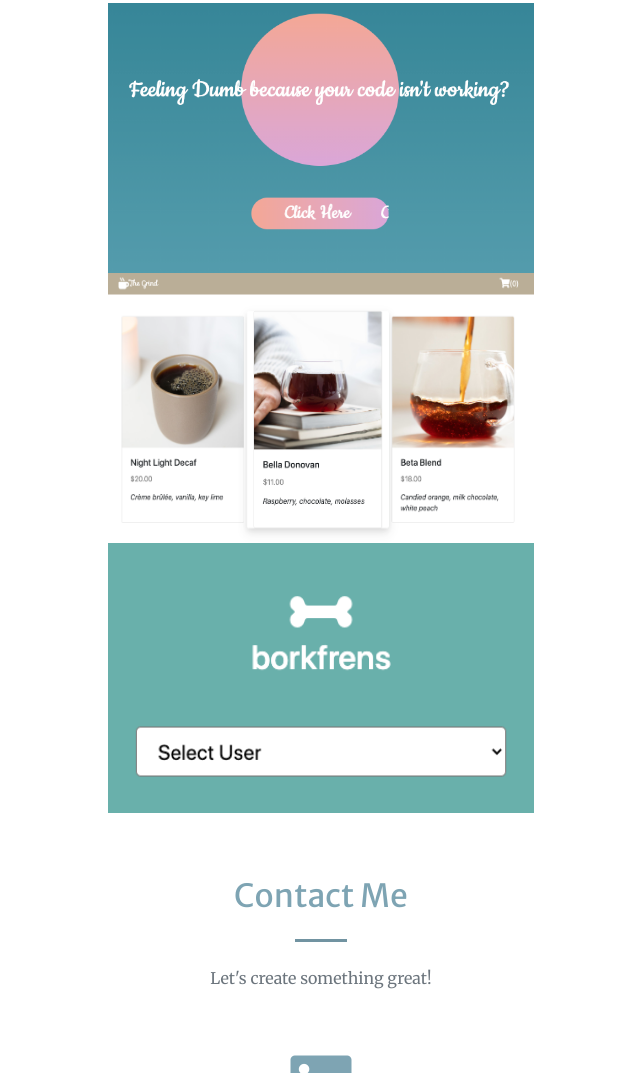
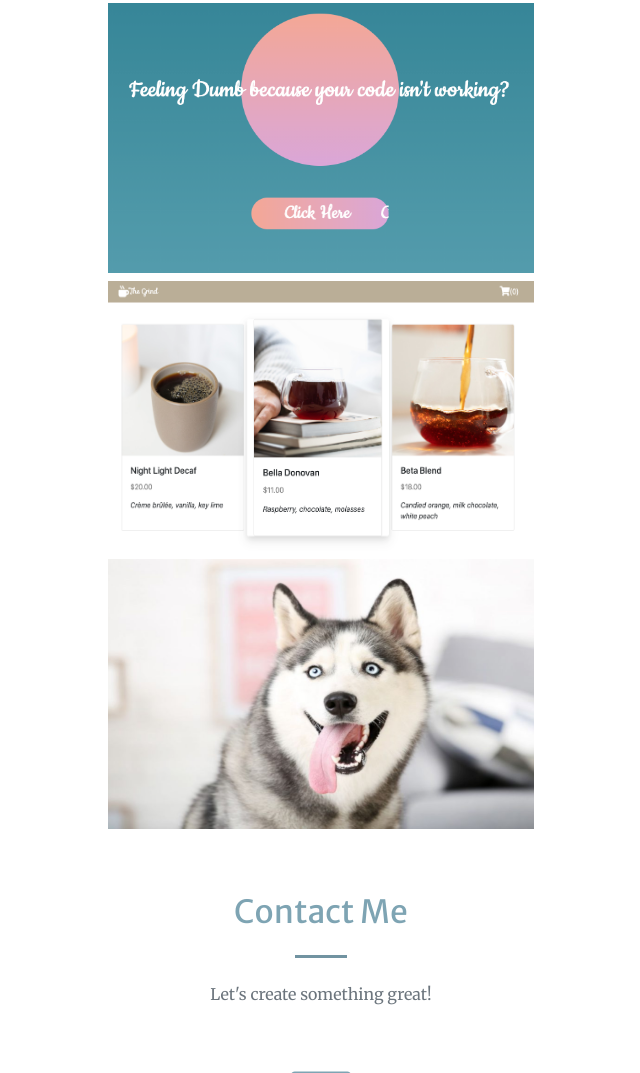
Before and after one commit to MatthewWeiChen/portfolio, a website: page src/index.html in a window 1280 px wide. Shown: the part 2020-3093 px from the top of the page, without its empty margins (319-959 px from the left). Drawn offline with nearby package versions, Linux system fonts and the light colour scheme.

Commit message:
new photo and added spacing to portfolio section

```diff
--- a/src/index.html
+++ b/src/index.html
@@ -209,7 +209,7 @@
                         </div>
                     </div>
                 </div>
-                <div class="col-lg-4 col-sm-6">
+                <div class="mt-2 col-lg-4 col-sm-6">
                     <div class="portfolio-box">
                         <img class="img-fluid"
                             src="assets/img/portfolio/thumbnails/Screen Shot 2020-10-15 at 5.02.09 PM.png" alt="" />
@@ -243,10 +243,10 @@
                         </div>
                     </div>
                 </div>
-                <div class="col-lg-4 col-sm-6">
+                <div class="mt-2 col-lg-4 col-sm-6">
                     <div class="portfolio-box">
                         <img class="img-fluid"
-                            src="assets/img/portfolio/thumbnails/Screen Shot 2020-10-15 at 5.27.15 PM.png" alt="" />
+                            src="assets/img/portfolio/thumbnails/Screen Shot 2020-10-16 at 10.15.36 AM.png" alt="" />
                         <div class="portfolio-box-caption">
                             <div class="project-name">borkfrens (under construction)</div>
                             <p class="description-text">Full Stack website for dog owners to meet and socialize with
```
Also changed, not shown: dist/assets/img/portfolio/thumbnails/Screen Shot 2020-10-16 at 10.15.36 AM.png (added), src/assets/img/portfolio/thumbnails/Screen Shot 2020-10-16 at 10.15.36 AM.png (added).
